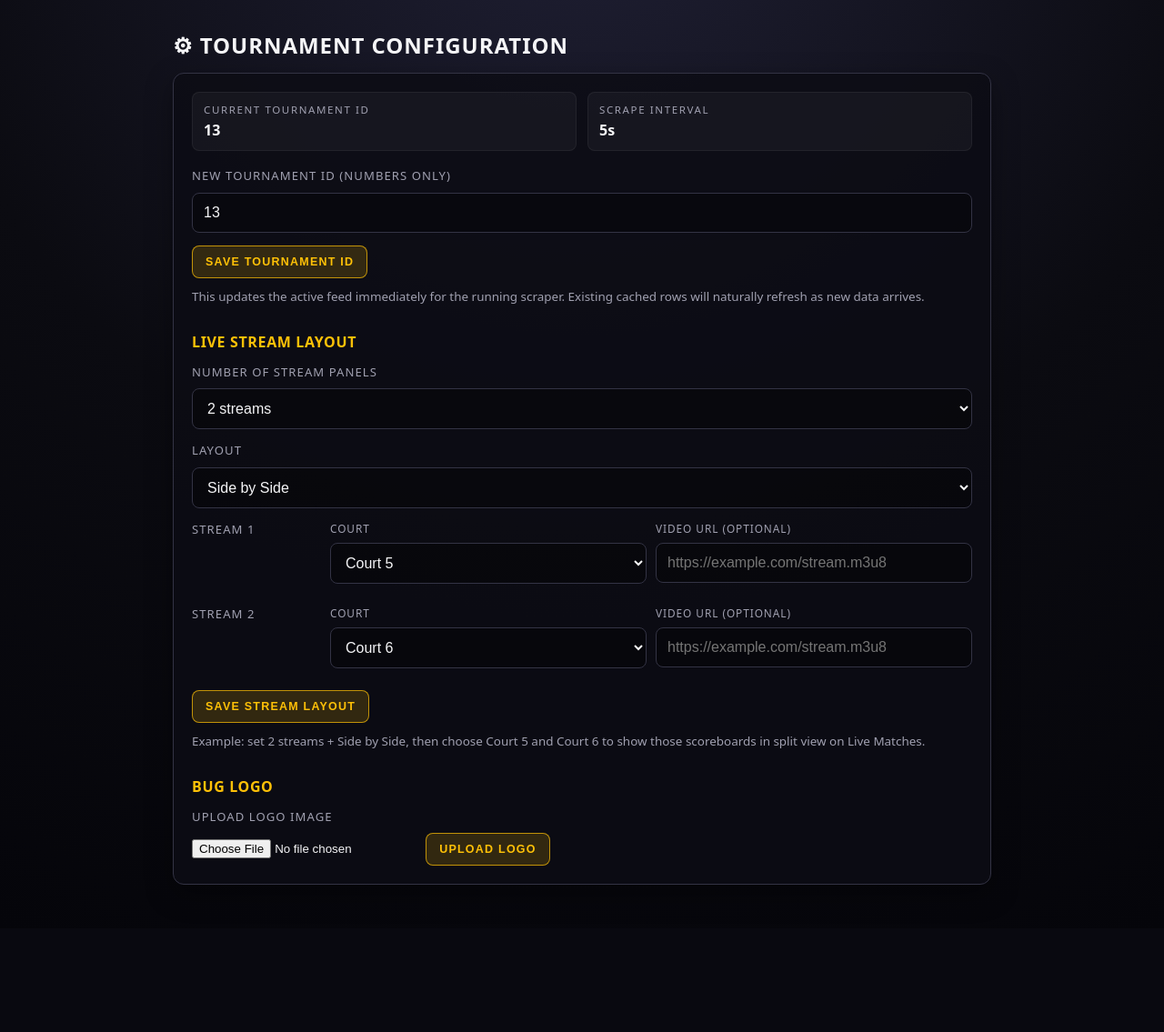
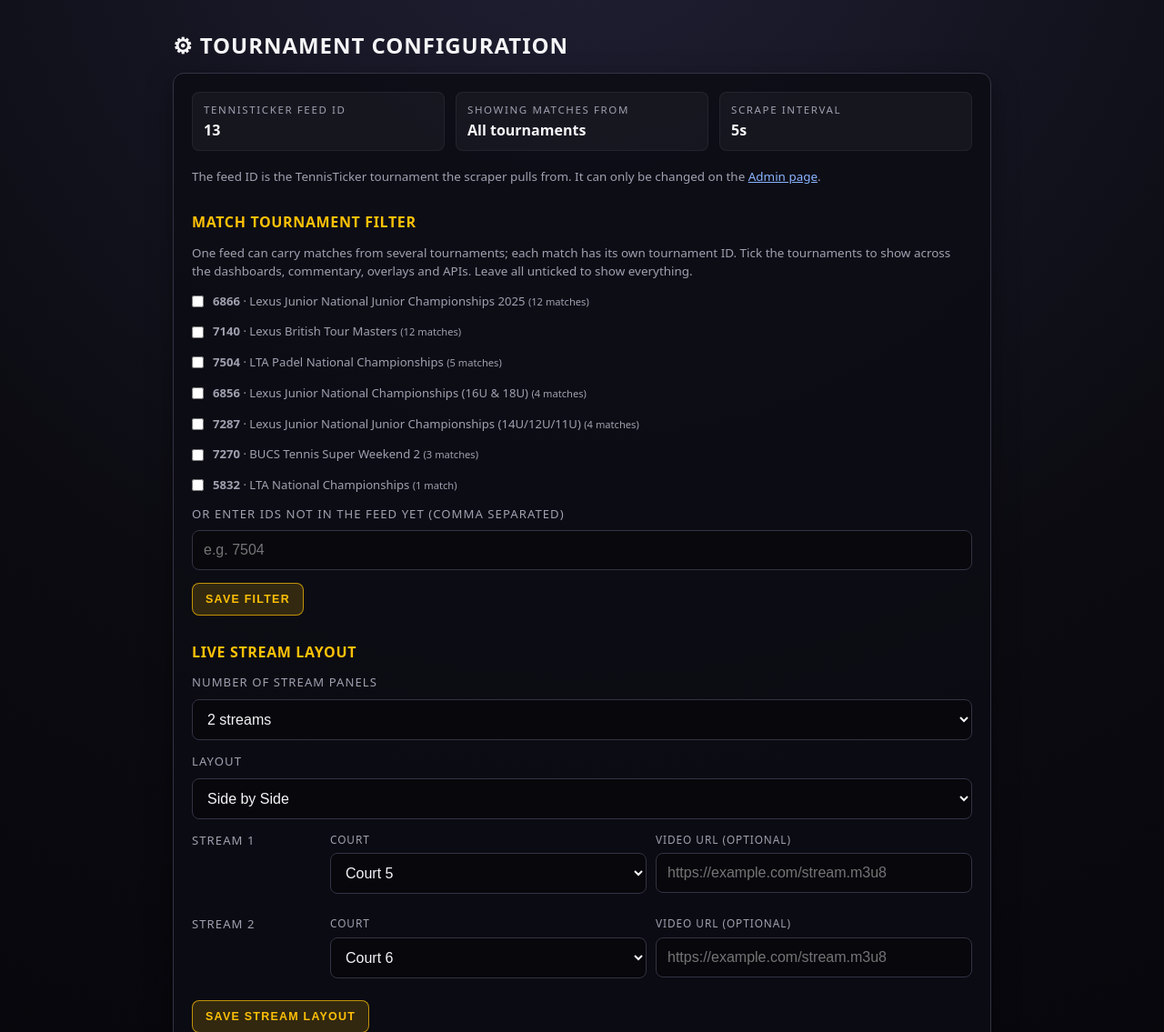
Before and after one commit to nsilvo/TennisTickerGFX, a Flask app: page /config in a window 1280 px wide. Shown: the part 157-1292 px from the top of the page at 91% size. Before the commit the page ends 1130 px from the top, so only its background shows below. Run offline with Flask 3, Linux system fonts and the light colour scheme; some libraries are stand-ins or nearby versions.

Commit message:
feat: Add match tournament filtering and update configuration UI

```diff
--- a/server.py
+++ b/server.py
@@ -39,6 +39,9 @@ DB_NAME = os.getenv("SQLITE_DB_PATH", "casparcg_match_cache.db")
 
 SCRAPE_INTERVAL = int(os.getenv("SCRAPE_INTERVAL", "5"))
 CURRENT_TOURNAMENT_ID = os.getenv("TOURNAMENT_ID", '13')
+# A feed can carry matches from several tournaments; each match has its own <tournid>.
+# When non-empty, only matches with these tournids are shown anywhere (set on /config).
+MATCH_TOURNID_FILTER = [t.strip() for t in os.getenv("MATCH_TOURNID_FILTER", "").split(",") if t.strip()]
 ENABLE_SCRAPER = os.getenv("ENABLE_SCRAPER", "true").strip().lower() in ("1", "true", "yes", "on")
 SERVER_PORT = int(os.getenv("PORT", "5000"))
 
@@ -915,15 +918,20 @@ class XMLCacheManager:
 
         return updates_made, changed_match_ids
 
-    def get_latest_data(self, court_number=None):
+    def get_latest_data(self, court_number=None, all_tournaments=False):
         """
         Retrieves all match data from the cache (cached in-process between writes)
         and filters set columns for output. Optionally filters by court number.
+        Matches outside the /config tournament filter are dropped unless
+        all_tournaments is set.
         """
         with self.db_lock:
             if self._latest_cache is None:
                 self._latest_cache = self._load_all_matches()
             matches_list = self._latest_cache
+
+        if not all_tournaments:
+            matches_list = filter_match_tournaments(matches_list)
 
         if court_number:
             # Case-insensitive substring match, mirroring the old SQL LIKE %court_number% behaviour
@@ -995,9 +1003,12 @@ class XMLCacheManager:
 # ====================================================================
 def load_persisted_settings(mgr):
     """Apply admin settings saved in the DB (they override env defaults)."""
-    global CURRENT_TOURNAMENT_ID, TT_USERID, TT_CONTRACT
+    global CURRENT_TOURNAMENT_ID, TT_USERID, TT_CONTRACT, MATCH_TOURNID_FILTER
 
     with state_lock:
+        saved_filter = mgr.get_setting("match_tournid_filter")
+        if saved_filter is not None:
+            MATCH_TOURNID_FILTER = [t for t in saved_filter.split(",") if t]
         saved_tournid = mgr.get_setting("tournament_id")
         if saved_tournid and saved_tournid.isdigit():
             CURRENT_TOURNAMENT_ID = saved_tournid
@@ -1008,7 +1019,8 @@ def load_persisted_settings(mgr):
         if saved_contract:
             TT_CONTRACT = saved_contract
 
-    print(f"Settings loaded: tournament={CURRENT_TOURNAMENT_ID}, userid={TT_USERID}, contract={TT_CONTRACT}")
+    print(f"Settings loaded: tournament={CURRENT_TOURNAMENT_ID}, userid={TT_USERID}, contract={TT_CONTRACT}, "
+          f"match filter={MATCH_TOURNID_FILTER or 'all'}")
 
 
 def continuous_scraper_loop():
@@ -1048,7 +1060,8 @@ def continuous_scraper_loop():
 # ====================================================================
 # Helper: Player identity + tournament records (for /players and player API)
 # ====================================================================
-PLAYER_COUNTRY_RE = re.compile(r'\(([A-Za-z]{2,3})\)')
+# Country/county suffix: "(GBR)", "(S.W)", "(H&W)", or empty "()" as the feed sometimes sends
+PLAYER_COUNTRY_RE = re.compile(r'\(((?:[A-Za-z.&]{2,4})?)\)')
 
 
 def normalize_player_key(name):
@@ -1092,13 +1105,53 @@ def match_score_line(match):
     return " ".join(parts)
 
 
+def filter_match_tournaments(matches):
+    """Keep only matches whose own tournid is in the /config filter (all when unset)."""
+    wanted = set(MATCH_TOURNID_FILTER)
+    if not wanted:
+        return matches
+    return [m for m in matches if str(m.get('tournid') or '').strip() in wanted]
+
+
+def feed_tournaments():
+    """Tournaments present in the cached feed: [{"tournid", "tname", "count"}], plus filtered ids not seen."""
+    found = {}
+    if manager:
+        for m in manager.get_latest_data(all_tournaments=True):
+            tid = str(m.get('tournid') or '').strip()
+            if not tid:
+                continue
+            entry = found.setdefault(tid, {"tournid": tid, "tname": str(m.get('tname') or '').strip(), "count": 0})
+            entry["count"] += 1
+    for tid in MATCH_TOURNID_FILTER:
+        found.setdefault(tid, {"tournid": tid, "tname": "(no matches in feed yet)", "count": 0})
+    return sorted(found.values(), key=lambda t: (-t["count"], t["tournid"]))
+
+
+def update_match_tournid_filter(tournids):
+    """Save the match tournid filter and push the re-filtered list to open dashboards."""
+    global MATCH_TOURNID_FILTER
+    clean = sorted({t.strip() for t in tournids if t and t.strip()})
+    if any(not t.isdigit() for t in clean):
+        return False, "Tournament IDs must be numbers."
+    with state_lock:
+        MATCH_TOURNID_FILTER = clean
+    if manager:
+        manager.save_setting("match_tournid_filter", ",".join(clean))
+        socketio.emit('live_updates', {
+            "timestamp": datetime.now().strftime('%H:%M:%S'),
+            "live_matches": manager.get_latest_data()
+        }, to='dashboard')
+    return True, ("Showing matches from tournament ID " + ", ".join(clean)) if clean else "Showing matches from all tournaments."
+
+
 def all_known_matches():
     """Current cached matches plus archived ones, de-duplicated by matchid."""
     if manager is None:
         return []
     matches = list(manager.get_latest_data())
     seen = {str(m.get('matchid')) for m in matches}
-    for m in manager.get_archived_matches():
+    for m in filter_match_tournaments(manager.get_archived_matches()):
         if str(m.get('matchid')) not in seen:
             matches.append(m)
     return matches
@@ -1686,9 +1739,11 @@ def config_page():
                 message = msg
             else:
                 error = msg
-        else:
-            new_tour_id = request.form.get('tournament_id', '').strip()
-            ok, msg, _status = update_tournament_id(new_tour_id)
+        elif form_name == 'match_tournid_filter':
+            # The feed tournament ID itself is only changeable on /admin
+            picked = request.form.getlist('match_tournid')
+            picked += re.split(r'[\s,]+', request.form.get('match_tournid_extra', ''))
+            ok, msg = update_match_tournid_filter(picked)
             if ok:
                 message = msg
             else:
@@ -1697,6 +1752,7 @@ def config_page():
     with state_lock:
         tour_id = CURRENT_TOURNAMENT_ID
         interval = SCRAPE_INTERVAL
+        match_filter = list(MATCH_TOURNID_FILTER)
 
     stream_config = get_live_stream_config()
     available_courts = get_available_court_numbers()
@@ -1705,6 +1761,8 @@ def config_page():
     response = make_response(render_template(
         'config.html',
         tournament_id=tour_id,
+        match_tournid_filter=match_filter,
+        feed_tournaments=feed_tournaments(),
         scrape_interval=interval,
         stream_config=stream_config,
         available_courts=available_courts,
@@ -1877,7 +1935,9 @@ def get_all_scores(court_number=None):
 
 @app.route('/api/v1/tourid/<new_tour_id>', methods=['POST', 'GET'])
 def set_tournament_id(new_tour_id):
-    """API endpoint to change the CURRENT_TOURNAMENT_ID that the scraper tracks."""
+    """API endpoint to change the CURRENT_TOURNAMENT_ID that the scraper tracks (admin session only)."""
+    if not session.get("admin_authenticated"):
+        return jsonify({"error": "Admin login required - change the feed tournament ID on /admin."}), 403
     ok, msg, status_code = update_tournament_id(new_tour_id)
     if not ok:
         return jsonify({"error": msg}), status_code
@@ -2200,6 +2260,12 @@ def match_lta_player_key(player, known_keys):
     for key in candidates:
         if key in known_keys:
             return key
+    # Compound surnames: the feed may use only the last part ("GIMENO P" for Patricia Gisbert Gimeno)
+    last_part = player["surname"].split()[-1] if player["surname"].split() else ""
+    if last_part and last_part != player["surname"] and player["first"]:
+        short = normalize_player_key(f"{last_part} {player['first'][:1]}")
+        if short in known_keys:
+            return short
     # Truncated first names in the feed, e.g. "ELIZ MALONEY" for Elizabeth Maloney
     surname, first = player["surname"].upper(), player["first"].upper()
     for key in known_keys:
@@ -2275,6 +2341,7 @@ def merge_bio_rows(rows, overwrite=False):
 
     created = updated = unchanged = 0
     skipped = []
+    claimed = {}  # feed key -> row label, so two rows never merge into one bio
     for row in rows:
         surname = (row.get("lta_surname") or "").strip()
         if surname:
@@ -2289,6 +2356,10 @@ def merge_bio_rows(rows, overwrite=False):
         if not key:
             skipped.append(f"{label or 'row'} (no name)")
             continue
+        if key in claimed:
+            skipped.append(f"{label} (same feed name as {claimed[key]})")
+            continue
+        claimed[key] = label
 
         existing = manager.get_player_bio(key) or {}
         incoming = {c: str(row.get(c) or '').strip() for c in manager.PLAYER_BIO_FIELDS}
@@ -2580,11 +2651,32 @@ def court_sort_key(court):
     return (1, 0, str(court))
 
 
-def vmix_flat_row(match, sets_to_include=VMIX_SETS_PER_ROW):
+def _feed_full_name(name):
+    """Feed's "LESA, Giulia" / "KORPANEC DAVIES, Hermione" -> "Giulia Lesa" / "Hermione Korpanec Davies"."""
+    surname, sep, first = name.partition(",")
+    # Only flip real "Surname, First" names, not team entries like "Bath Doubles, 1 (W)"
+    if not sep or not re.fullmatch(r"[^\W\d_][^\d(),]*", first.strip()):
+        return name
+    if surname.isupper():
+        surname = re.sub(r"[A-Za-z]+", lambda w: w.group(0).capitalize(), surname)
+    return f"{first.strip()} {surname.strip()}"
+
+
+def full_side_name(raw, bios):
+    """Side name using each player's saved full name ("William Skidelsky / Aled Smith"), feed name as fallback."""
+    return " / ".join(
+        (bios.get(p["key"]) or {}).get("display_name") or _feed_full_name(p["name"])
+        for p in side_player_entries(raw)
+    )
+
+
+def vmix_flat_row(match, sets_to_include=VMIX_SETS_PER_ROW, bios=None):
     """
     Flatten one cached match into a single-level dict of strings,
     ready for direct field mapping in vMix Data Sources.
-    """
+    bios ({player_key: bio}) supplies full names; pass it once per request.
+    """
+    bios = bios or {}
     status = classify_match_status(match)
     is_live = (status == "LIVE")
 
@@ -2592,6 +2684,13 @@ def vmix_flat_row(match, sets_to_include=VMIX_SETS_PER_ROW):
     serve = str(match.get("player2serve") or "")
     p1_serve = "1" if (is_live and serve == "1") else ""
     p2_serve = "1" if (is_live and serve == "2") else ""
+
+    p1_raw = match.get("player1_full") or match.get("player1")
+    p2_raw = match.get("player2_full") or match.get("player2")
+    winner = str(match.get("winner_name") or "")
+    winner_side = (1 if winner and winner in (str(match.get("player1_full") or ""), str(match.get("player1") or ""))
+                   else 2 if winner and winner in (str(match.get("player2_full") or ""), str(match.get("player2") or ""))
+                   else 0)
 
     row = {
         "matchid": str(match.get("matchid") or ""),
@@ -2608,6 +2707,11 @@ def vmix_flat_row(match, sets_to_include=VMIX_SETS_PER_ROW):
         "p2_surname": str(match.get("player2_surname") or ""),
         "p1_country": str(match.get("player1_country") or ""),
         "p2_country": str(match.get("player2_country") or ""),
+        # Full names from player bios (/players), feed name where none is saved
+        "p1_full_name": full_side_name(p1_raw, bios),
+        "p2_full_name": full_side_name(p2_raw, bios),
+        "winner_full_name": (full_side_name(p1_raw, bios) if winner_side == 1
+                             else full_side_name(p2_raw, bios) if winner_side == 2 else ""),
 
         "p1_serve": p1_serve,
         "p2_serve": p2_serve,
@@ -2723,6 +2827,7 @@ def vmix_datasource():
 
     all_matches = manager.get_latest_data()
     selected = select_match_per_court(all_matches)
+    bios = manager.get_all_player_bios()
 
     rows = []
     for court in sorted(selected.keys(), key=court_sort_key):
@@ -2731,7 +2836,7 @@ def vmix_datasource():
             tokens = [t.lower() for t in re.split(r'\W+', court) if t]
             if court_filter not in tokens and court_filter != court.lower():
                 continue
-        rows.append(vmix_flat_row(selected[court]))
+        rows.append(vmix_flat_row(selected[court], bios=bios))
 
     return jsonify(rows)
 
@@ -2774,10 +2879,11 @@ def vmix_datasource_wide():
 
     row = {"tournament": tournament}
     blank = vmix_blank_row(sets_to_include=VMIX_SETS_WIDE)
+    bios = manager.get_all_player_bios()
 
     for idx in range(1, num_slots + 1):
         if idx <= len(court_order):
-            flat = vmix_flat_row(selected[court_order[idx - 1]], sets_to_include=VMIX_SETS_WIDE)
+            flat = vmix_flat_row(selected[court_order[idx - 1]], sets_to_include=VMIX_SETS_WIDE, bios=bios)
         else:
             flat = blank
         for key, value in flat.items():
--- a/templates/caspar_court.html
+++ b/templates/caspar_court.html
@@ -147,8 +147,8 @@ function esc(s){ return String(s == null ? '' : s).replace(/[&<>"]/g, ch => ({'&
 // Split a side string into individual players with countries
 function sideEntries(raw){
     return String(raw || '').split('/').map(part => {
-        const cm = part.match(/\(([A-Za-z]{2,3})\)/);
-        const name = part.replace(/\([A-Za-z]{2,3}\)/g, '').replace(/\s+/g, ' ').trim();
+        const cm = part.match(/\(((?:[A-Za-z.&]{2,4})?)\)/);
+        const name = part.replace(/\((?:[A-Za-z.&]{2,4})?\)/g, '').replace(/\s+/g, ' ').trim();
         return name ? { name, key: name.toUpperCase(), country: cm ? cm[1].toUpperCase() : '' } : null;
     }).filter(Boolean);
 }
--- a/templates/config.html
+++ b/templates/config.html
@@ -295,7 +295,11 @@ Copyright (c) 2025 Nathan Silveston. All rights reserved.
                 grid-template-columns: 1fr;
             }
         }
-    </style>
+    .tournid-list { display: flex; flex-direction: column; gap: 6px; margin: 10px 0 4px; }
+.tournid-option { display: flex; align-items: center; gap: 10px; text-transform: none; letter-spacing: 0; font-weight: 500; cursor: pointer; }
+.tournid-option input { width: auto; margin: 0; }
+.tournid-count { color: var(--muted-text, #a0a0b0); font-size: 0.85em; }
+</style>
 </head>
 <body>
 <nav class="nav-bar">
@@ -328,34 +332,40 @@ Copyright (c) 2025 Nathan Silveston. All rights reserved.
 
         <div class="meta-grid">
             <div class="meta-item">
-                <div class="meta-label">Current Tournament ID</div>
+                <div class="meta-label">TennisTicker Feed ID</div>
                 <div class="meta-value">{{ tournament_id }}</div>
+            </div>
+            <div class="meta-item">
+                <div class="meta-label">Showing Matches From</div>
+                <div class="meta-value">{{ match_tournid_filter | join(', ') if match_tournid_filter else 'All tournaments' }}</div>
             </div>
             <div class="meta-item">
                 <div class="meta-label">Scrape Interval</div>
                 <div class="meta-value">{{ scrape_interval }}s</div>
             </div>
         </div>
+        <p class="hint">The feed ID is the TennisTicker tournament the scraper pulls from. It can only be changed on the
+           <a href="/admin" style="color:#8ab4ff">Admin page</a>.</p>
 
+        <h2 class="subheading">Match Tournament Filter</h2>
         <form method="post" action="/config">
-            <input type="hidden" name="form_name" value="tournament_settings">
-            <label for="tournament_id">New Tournament ID (numbers only)</label>
-            <input
-                id="tournament_id"
-                name="tournament_id"
-                type="text"
-                inputmode="numeric"
-                pattern="[0-9]+"
-                placeholder="e.g. 7140"
-                required
-                value="{{ tournament_id }}"
-            >
-            <button class="btn" type="submit">Save Tournament ID</button>
+            <input type="hidden" name="form_name" value="match_tournid_filter">
+            <p class="hint">One feed can carry matches from several tournaments; each match has its own tournament ID.
+               Tick the tournaments to show across the dashboards, commentary, overlays and APIs. Leave all unticked to show everything.</p>
+            <div class="tournid-list">
+                {% for t in feed_tournaments %}
+                <label class="tournid-option">
+                    <input type="checkbox" name="match_tournid" value="{{ t.tournid }}" {% if t.tournid in match_tournid_filter %}checked{% endif %}>
+                    <span><strong>{{ t.tournid }}</strong> · {{ t.tname or 'Unnamed tournament' }} <span class="tournid-count">({{ t.count }} match{{ 'es' if t.count != 1 }})</span></span>
+                </label>
+                {% else %}
+                <p class="hint">No matches in the feed yet.</p>
+                {% endfor %}
+            </div>
+            <label for="match_tournid_extra">Or enter IDs not in the feed yet (comma separated)</label>
+            <input id="match_tournid_extra" name="match_tournid_extra" type="text" inputmode="numeric" placeholder="e.g. 7504">
+            <button class="btn" type="submit">Save Filter</button>
         </form>
-
-        <p class="hint">
-            This updates the active feed immediately for the running scraper. Existing cached rows will naturally refresh as new data arrives.
-        </p>
 
         <h2 class="subheading">Live Stream Layout</h2>
         <form method="post" action="/config" id="stream_settings_form">
--- a/templates/help.html
+++ b/templates/help.html
@@ -205,7 +205,7 @@ Copyright (c) 2025 Nathan Silveston. All rights reserved.
             <li><strong>GET</strong> /api/v1/scores — all cached matches; response includes tournament_id, last_updated, refresh_interval_seconds, match_count, matches[].</li>
             <li><strong>GET</strong> /api/v1/scores/court/&lt;court_number&gt; — same as above, filtered to one court.</li>
             <li><strong>GET</strong> /api/v1/match/&lt;match_id&gt; — single match lookup; 404 if not found.</li>
-            <li><strong>GET or POST</strong> /api/v1/tourid/&lt;new_tour_id&gt; — switch the active tournament being scraped (numeric only).</li>
+            <li><strong>GET or POST</strong> /api/v1/tourid/&lt;new_tour_id&gt; — switch the TennisTicker feed tournament being scraped (numeric only). Requires an admin login session; returns 403 otherwise. Which match tournaments are <em>shown</em> is set on the Config page.</li>
         </ul>
         <p><strong>Examples:</strong></p>
         <pre><code>curl -s http://localhost:5000/api/v1/scores | jq '.match_count, .last_updated'
@@ -286,7 +286,7 @@ curl -X POST http://localhost:5000/api/v1/tourid/7140 | jq</code></pre>
 
         <p><strong>Tournament switch</strong></p>
         <ul>
-            <li><code>GET/POST /api/v1/tourid/&lt;new_tour_id&gt;</code> returns <code>{ status, message, new_tournament_id }</code>; errors include <code>{ error }</code>.</li>
+            <li><code>GET/POST /api/v1/tourid/&lt;new_tour_id&gt;</code> returns <code>{ status, message, new_tournament_id }</code>; errors include <code>{ error }</code> (403 without an admin session).</li>
         </ul>
     </div>
 
--- a/templates/index.html
+++ b/templates/index.html
@@ -869,7 +869,7 @@ Copyright (c) 2025 Nathan Silveston. All rights reserved.
                 <span class="api-method">GET/POST</span>
                 <span class="api-url-wrap">
                     <a class="api-url" target="_blank" href="{{ base_url }}/api/v1/tourid/{{ tournament_id }}">{{ base_url }}/api/v1/tourid/{{ tournament_id }}</a>
-                    <span class="api-desc">Switch the active tournament being scraped (numeric only).</span>
+                    <span class="api-desc">Switch the feed tournament being scraped (admin login required).</span>
                 </span>
                 <button class="btn copy-btn" data-copy="{{ base_url }}/api/v1/tourid/{{ tournament_id }}">📋 Copy</button>
             </li>
```
Also changed, not shown: templates/stats.html (+27 -21 lines).
